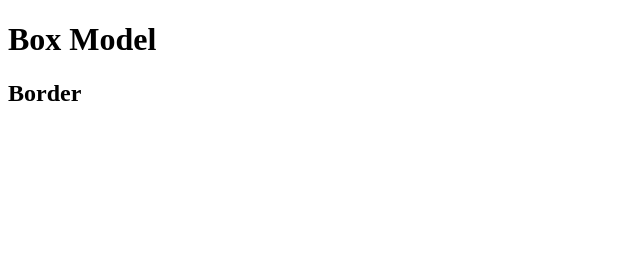
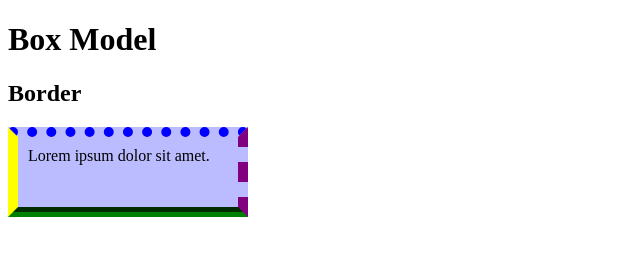
Before and after one commit to hellen0liveira/Front-end-udemy, a plain HTML site: page Seção2-introCSS/Aula22-Box-model-border/index.html in a window 1280 px wide. Shown: the whole page, without its empty margins (0-640 px from the left). Drawn offline with Linux system fonts and the light colour scheme.

Commit message:
Conteúdo + estilo

```diff
--- a/Seção2-introCSS/Aula22-Box-model-border/index.html
+++ b/Seção2-introCSS/Aula22-Box-model-border/index.html
@@ -4,10 +4,24 @@
     <meta charset="UTF-8">
     <meta name="viewport" content="width=device-width, initial-scale=1.0">
     <title>Box model</title>
+    <style>
+        p{
+            background-color: rgb(187, 187, 255);
+            border-top: 10px dotted blue;
+            border-right: 10px dashed purple;
+            border-bottom: 10px groove green;
+            border-left: 10px solid yellow;
+            padding: 10px;
+            height: 50px;
+            width: 200px;
+        }
+
+    </style>
 </head>
 <body>
     <h1>Box Model</h1>
 
     <h2>Border</h2>
+    <p>Lorem ipsum dolor sit amet.</p>
 </body>
 </html>
```
